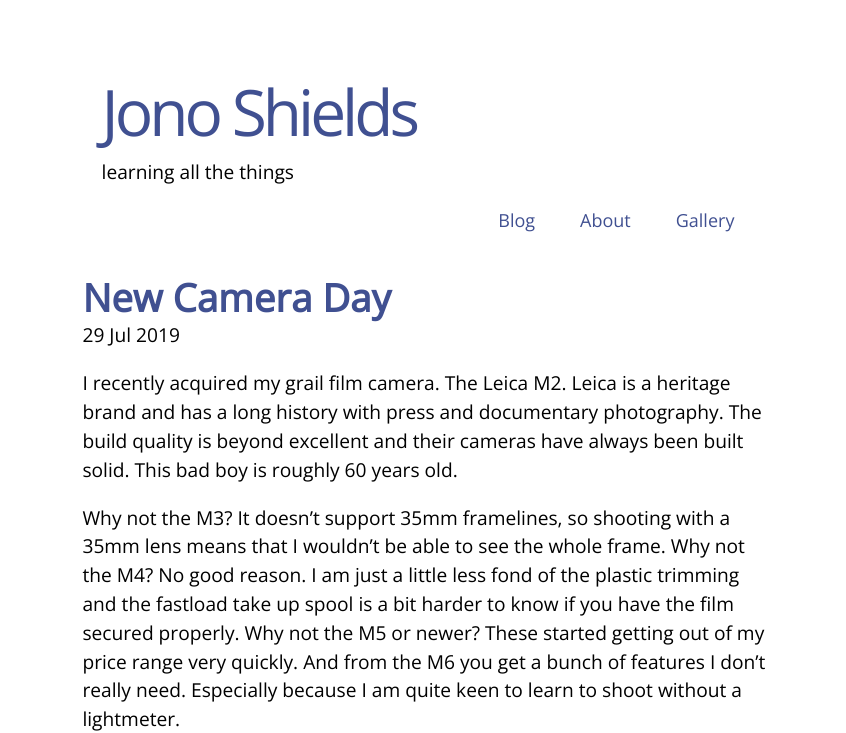
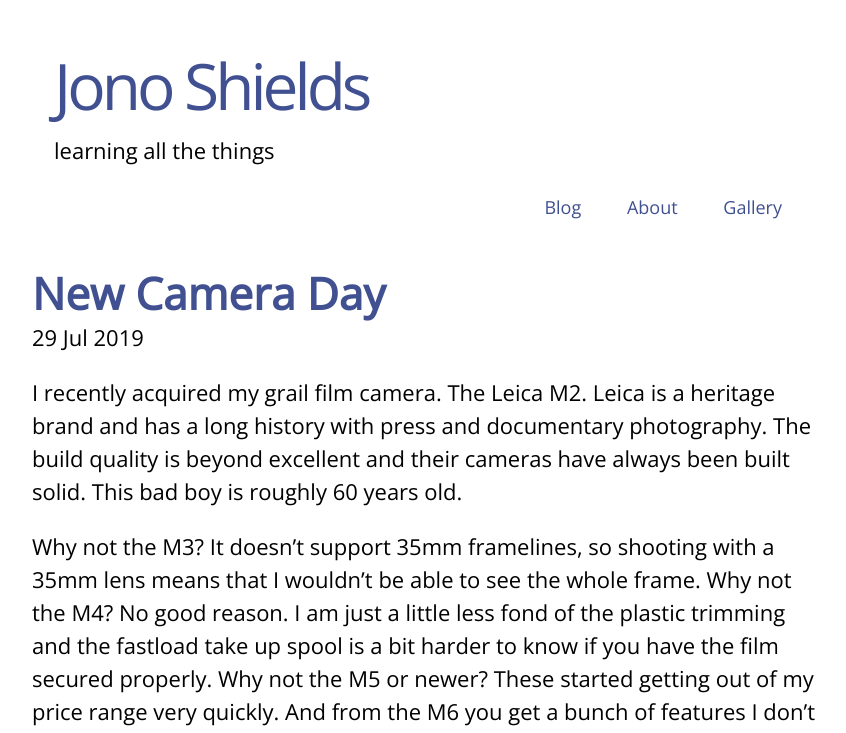
Before and after one commit to foopod/blog-3.0, a Jekyll site: the page built from index.html, in a window 1280 px wide. Shown: the top 733 px of the page, without its empty margins (212-1058 px from the left). Built offline with Jekyll 4.4.1, drawn with Linux system fonts in a browser that asks for light colours; the list of posts is cut into pages by our own code; grey boxes are pictures that could not be loaded.

Commit message:
Update style.css

```diff
--- a/public/css/style.css
+++ b/public/css/style.css
@@ -2,7 +2,7 @@ body {
   font-family: 'Open Sans', sans-serif;
   box-sizing: border-box;
   margin:0;
-  font-size: 1.2em;
+  font-size: 18px;
   line-height: 1.5;
 }
 
@@ -14,7 +14,7 @@ a{
 #site-title {
   text-align:center;
   font-weight:200;
-  margin-bottom:0.1em;
+  margin-top:0.2em;
   font-size: 4rem;
   letter-spacing: -4px;
   text-rendering: optimizeLegibility;
@@ -150,6 +150,9 @@ p img{
 }
 
 @media screen and (min-width: 600px) {
+  body {
+    font-size:22px;
+  }
   .grid {
     display: flex;
     flex-wrap: wrap;
```
